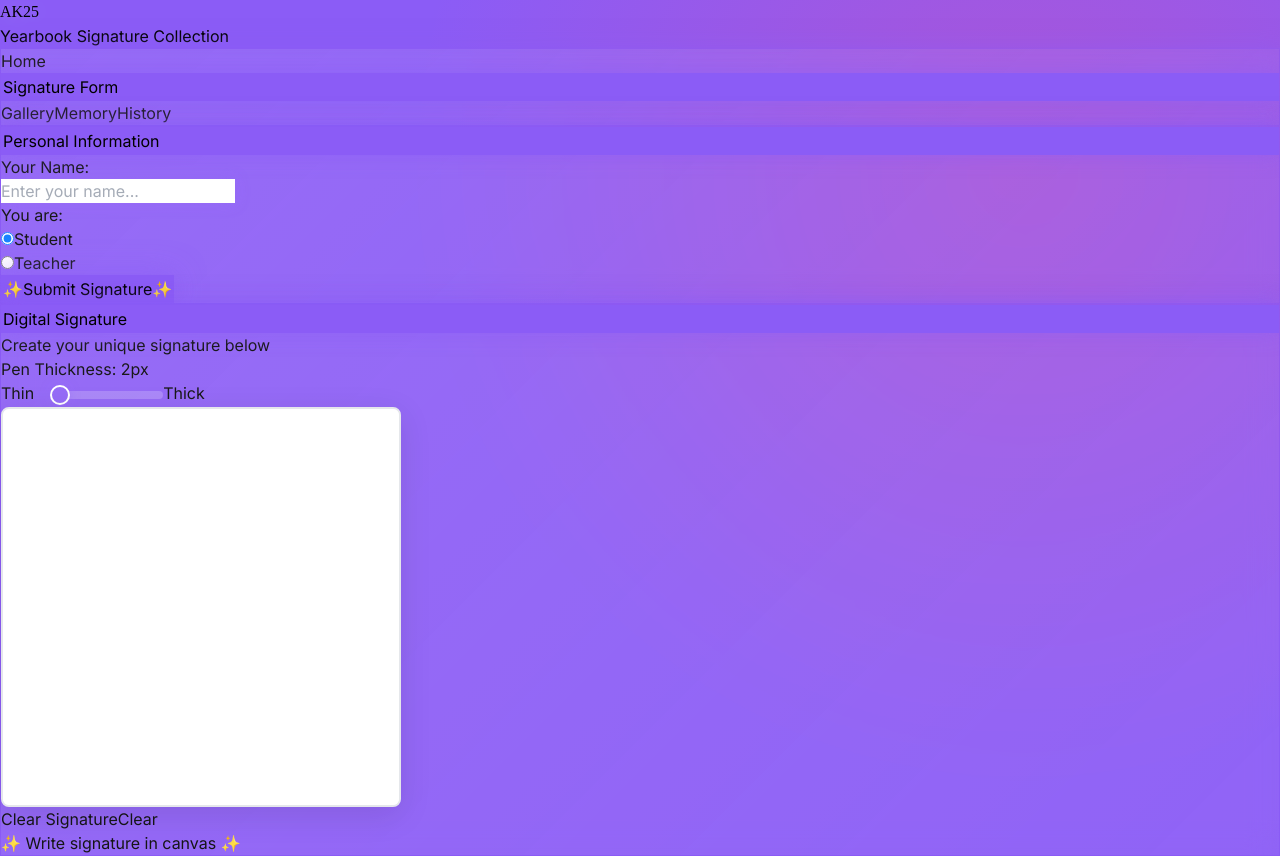
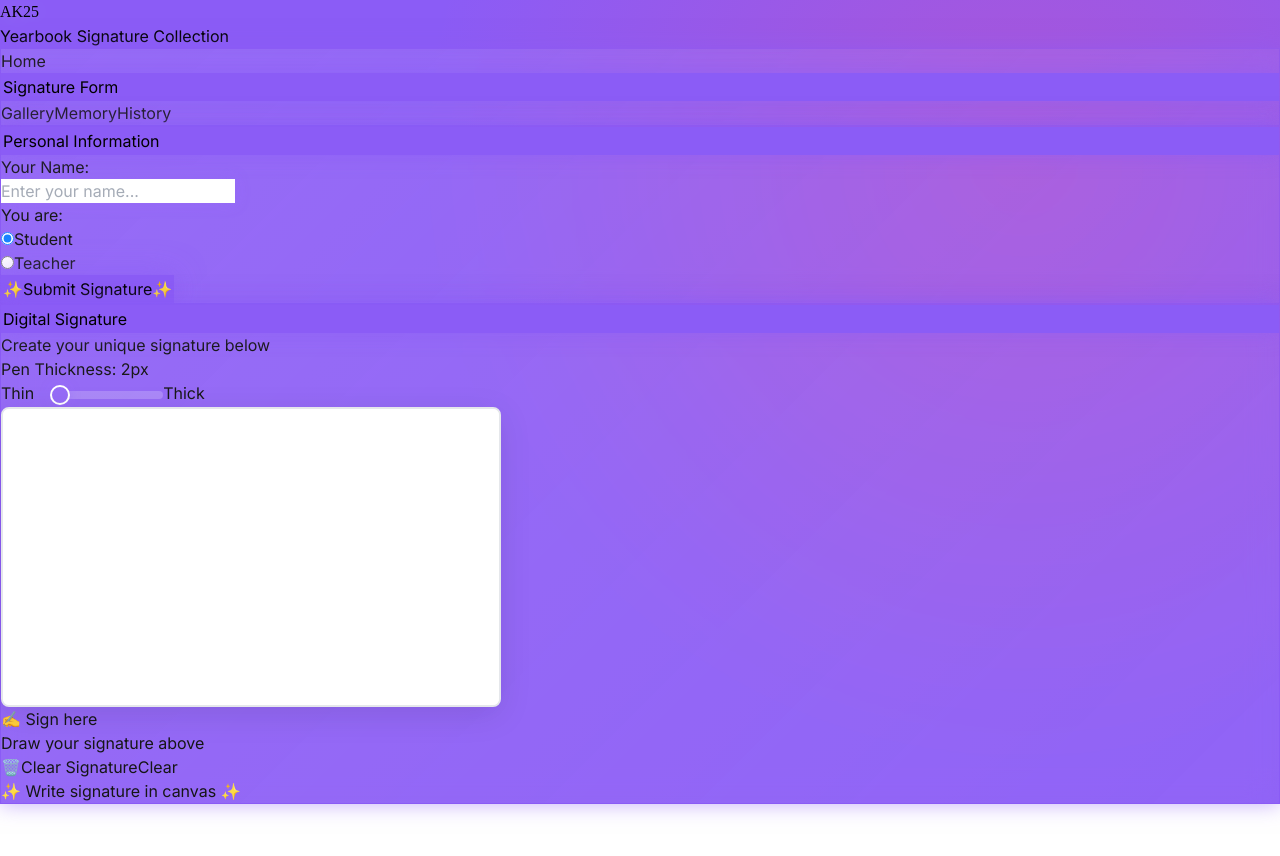
Before and after one commit to Trivn-12/class-12a-yearbook, a React (Vite) app: page /signature-form in a window 1280 px wide. After the commit the page ends 804 px from the top, so only its background shows below. Built offline with nearby package versions, Linux system fonts and the light colour scheme.

Commit message:
✍️ Viết lại SignatureCanvas - Cải thiện drawing engine, smooth lines, placeholder text, better UX

```diff
--- a/src/components/ResponsiveSignatureCanvas.jsx
+++ b/src/components/ResponsiveSignatureCanvas.jsx
@@ -4,8 +4,9 @@ const ResponsiveSignatureCanvas = forwardRef(({ onSignatureChange, lineWidth = 2
   const canvasRef = useRef(null)
   const [isDrawing, setIsDrawing] = useState(false)
   const [isEmpty, setIsEmpty] = useState(true)
-  const [canvasSize, setCanvasSize] = useState({ width: 800, height: 800 })
-  const [displaySize, setDisplaySize] = useState({ width: 400, height: 400 })
+  const [lastPoint, setLastPoint] = useState(null)
+  const [canvasSize, setCanvasSize] = useState({ width: 800, height: 600 })
+  const [displaySize, setDisplaySize] = useState({ width: 400, height: 300 })
 
   useEffect(() => {
     // Responsive canvas size - High resolution with devicePixelRatio
@@ -15,14 +16,17 @@ const ResponsiveSignatureCanvas = forwardRef(({ onSignatureChange, lineWidth = 2
 
       let displayWidth, displayHeight
       if (screenWidth < 640) { // Mobile
-        displayWidth = displayHeight = 280
+        displayWidth = 320
+        displayHeight = 200
       } else if (screenWidth < 768) { // Small tablet
-        displayWidth = displayHeight = 320
+        displayWidth = 400
+        displayHeight = 250
       } else { // Desktop
-        displayWidth = displayHeight = 400
+        displayWidth = 500
+        displayHeight = 300
       }
 
-      // High resolution canvas - 2x hoặc devicePixelRatio
+      // High resolution canvas - 2x minimum
       const scale = Math.max(2, pixelRatio)
       setCanvasSize({
         width: displayWidth * scale,
@@ -41,19 +45,27 @@ const ResponsiveSignatureCanvas = forwardRef(({ onSignatureChange, lineWidth = 2
 
   useEffect(() => {
     const canvas = canvasRef.current
+    if (!canvas) return
+
     const ctx = canvas.getContext('2d')
+    const scale = canvasSize.width / displaySize.width
 
-    // Scale cho high DPI
-    const scale = canvasSize.width / displaySize.width
+    // Clear and reset transform
+    ctx.setTransform(1, 0, 0, 1, 0, 0)
+    ctx.clearRect(0, 0, canvasSize.width, canvasSize.height)
+
+    // Set scale
     ctx.scale(scale, scale)
 
-    // Thiết lập canvas với độ phân giải cao
+    // Configure drawing settings
     ctx.strokeStyle = '#000000'
-    ctx.lineWidth = lineWidth / scale // Use prop lineWidth, adjust for scale
+    ctx.lineWidth = lineWidth
     ctx.lineCap = 'round'
     ctx.lineJoin = 'round'
+    ctx.imageSmoothingEnabled = true
+    ctx.imageSmoothingQuality = 'high'
 
-    // Làm sạch canvas
+    // Fill white background
     ctx.fillStyle = '#ffffff'
     ctx.fillRect(0, 0, displaySize.width, displaySize.height)
   }, [canvasSize, displaySize, lineWidth])
@@ -71,7 +83,7 @@ const ResponsiveSignatureCanvas = forwardRef(({ onSignatureChange, lineWidth = 2
       clientY = e.clientY
     }
 
-    // Scale coordinates to match display size
+    // Calculate precise coordinates
     const scaleX = displaySize.width / rect.width
     const scaleY = displaySize.height / rect.height
 
@@ -81,26 +93,51 @@ const ResponsiveSignatureCanvas = forwardRef(({ onSignatureChange, lineWidth = 2
     }
   }
 
+  const drawLine = (from, to) => {
+    const canvas = canvasRef.current
+    const ctx = canvas.getContext('2d')
+
+    ctx.beginPath()
+    ctx.moveTo(from.x, from.y)
+    ctx.lineTo(to.x, to.y)
+    ctx.stroke()
+  }
+
+  const drawDot = (point) => {
+    const canvas = canvasRef.current
+    const ctx = canvas.getContext('2d')
+
+    ctx.beginPath()
+    ctx.arc(point.x, point.y, lineWidth / 2, 0, Math.PI * 2)
+    ctx.fill()
+  }
+
   const startDrawing = (e) => {
     e.preventDefault()
     setIsDrawing(true)
+    setIsEmpty(false)
 
     const pos = getEventPos(e)
-    const ctx = canvasRef.current.getContext('2d')
-    ctx.beginPath()
-    ctx.moveTo(pos.x, pos.y)
+    setLastPoint(pos)
+
+    // Draw a dot for single clicks
+    drawDot(pos)
+
+    if (onSignatureChange) {
+      onSignatureChange(canvasRef.current)
+    }
   }
 
   const draw = (e) => {
-    if (!isDrawing) return
+    if (!isDrawing || !lastPoint) return
     e.preventDefault()
 
     const pos = getEventPos(e)
-    const ctx = canvasRef.current.getContext('2d')
-    ctx.lineTo(pos.x, pos.y)
-    ctx.stroke()
 
-    setIsEmpty(false)
+    // Draw smooth line from last point to current point
+    drawLine(lastPoint, pos)
+    setLastPoint(pos)
+
     if (onSignatureChange) {
       onSignatureChange(canvasRef.current)
     }
@@ -109,22 +146,33 @@ const ResponsiveSignatureCanvas = forwardRef(({ onSignatureChange, lineWidth = 2
   const stopDrawing = (e) => {
     if (e) e.preventDefault()
     setIsDrawing(false)
+    setLastPoint(null)
   }
 
   const clearCanvas = () => {
     const canvas = canvasRef.current
     const ctx = canvas.getContext('2d')
+    const scale = canvasSize.width / displaySize.width
 
-    // Reset transform và clear
+    // Clear and reset
     ctx.setTransform(1, 0, 0, 1, 0, 0)
+    ctx.clearRect(0, 0, canvasSize.width, canvasSize.height)
+
+    // Restore scale and settings
+    ctx.scale(scale, scale)
+    ctx.strokeStyle = '#000000'
+    ctx.lineWidth = lineWidth
+    ctx.lineCap = 'round'
+    ctx.lineJoin = 'round'
+    ctx.imageSmoothingEnabled = true
+    ctx.imageSmoothingQuality = 'high'
+
+    // Fill white background
     ctx.fillStyle = '#ffffff'
-    ctx.fillRect(0, 0, canvasSize.width, canvasSize.height)
-
-    // Restore scale
-    const scale = canvasSize.width / displaySize.width
-    ctx.scale(scale, scale)
+    ctx.fillRect(0, 0, displaySize.width, displaySize.height)
 
     setIsEmpty(true)
+    setLastPoint(null)
     if (onSignatureChange) {
       onSignatureChange(null)
     }
@@ -137,16 +185,19 @@ const ResponsiveSignatureCanvas = forwardRef(({ onSignatureChange, lineWidth = 2
 
   return (
     <div className="signature-canvas-container select-none">
+      <div className="relative">
         <canvas
           ref={canvasRef}
           width={canvasSize.width}
           height={canvasSize.height}
-        className="signature-canvas touch-none border-2 border-gray-200 rounded-xl"
+          className="signature-canvas touch-none border-2 border-gray-300 rounded-xl shadow-lg"
           style={{
             touchAction: 'none',
             width: `${displaySize.width}px`,
             height: `${displaySize.height}px`,
-          maxWidth: '100%'
+            maxWidth: '100%',
+            cursor: 'crosshair',
+            background: '#ffffff'
           }}
           onMouseDown={startDrawing}
           onMouseMove={draw}
@@ -157,13 +208,26 @@ const ResponsiveSignatureCanvas = forwardRef(({ onSignatureChange, lineWidth = 2
           onTouchEnd={stopDrawing}
           onContextMenu={(e) => e.preventDefault()}
         />
+
+        {/* Placeholder text when empty */}
+        {isEmpty && (
+          <div className="absolute inset-0 flex items-center justify-center pointer-events-none rounded-xl">
+            <div className="text-gray-400 text-center">
+              <div className="text-lg font-medium mb-1">✍️ Sign here</div>
+              <div className="text-sm">Draw your signature above</div>
+            </div>
+          </div>
+        )}
+      </div>
+
       <div className="mt-4 flex justify-center">
         <button
           onClick={clearCanvas}
-          className="px-4 md:px-6 py-2 md:py-3 bg-red-500 hover:bg-red-600 text-white font-medium rounded-xl transition-all duration-300 hover:scale-105 shadow-lg disabled:opacity-50 disabled:cursor-not-allowed text-sm md:text-base"
+          className="px-4 md:px-6 py-2 md:py-3 bg-gradient-to-r from-red-500 to-red-600 hover:from-red-600 hover:to-red-700 text-white font-medium rounded-xl transition-all duration-300 hover:scale-105 shadow-lg disabled:opacity-50 disabled:cursor-not-allowed text-sm md:text-base"
           disabled={isEmpty}
         >
           <span className="flex items-center gap-2">
+            <span>🗑️</span>
             <span className="hidden sm:inline">Clear Signature</span>
             <span className="sm:hidden">Clear</span>
           </span>
```
Lines whose indentation alone changed are shown as unchanged.
